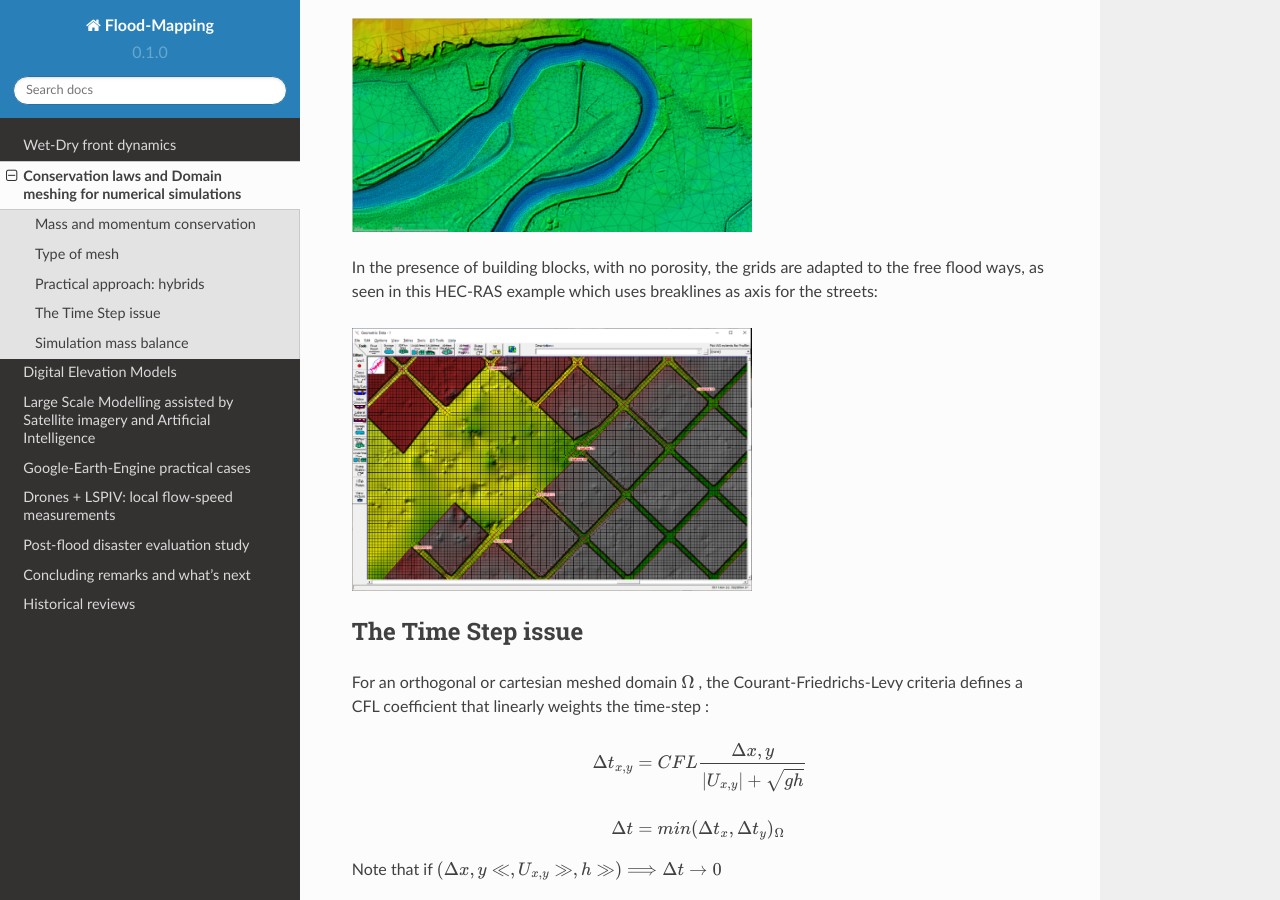
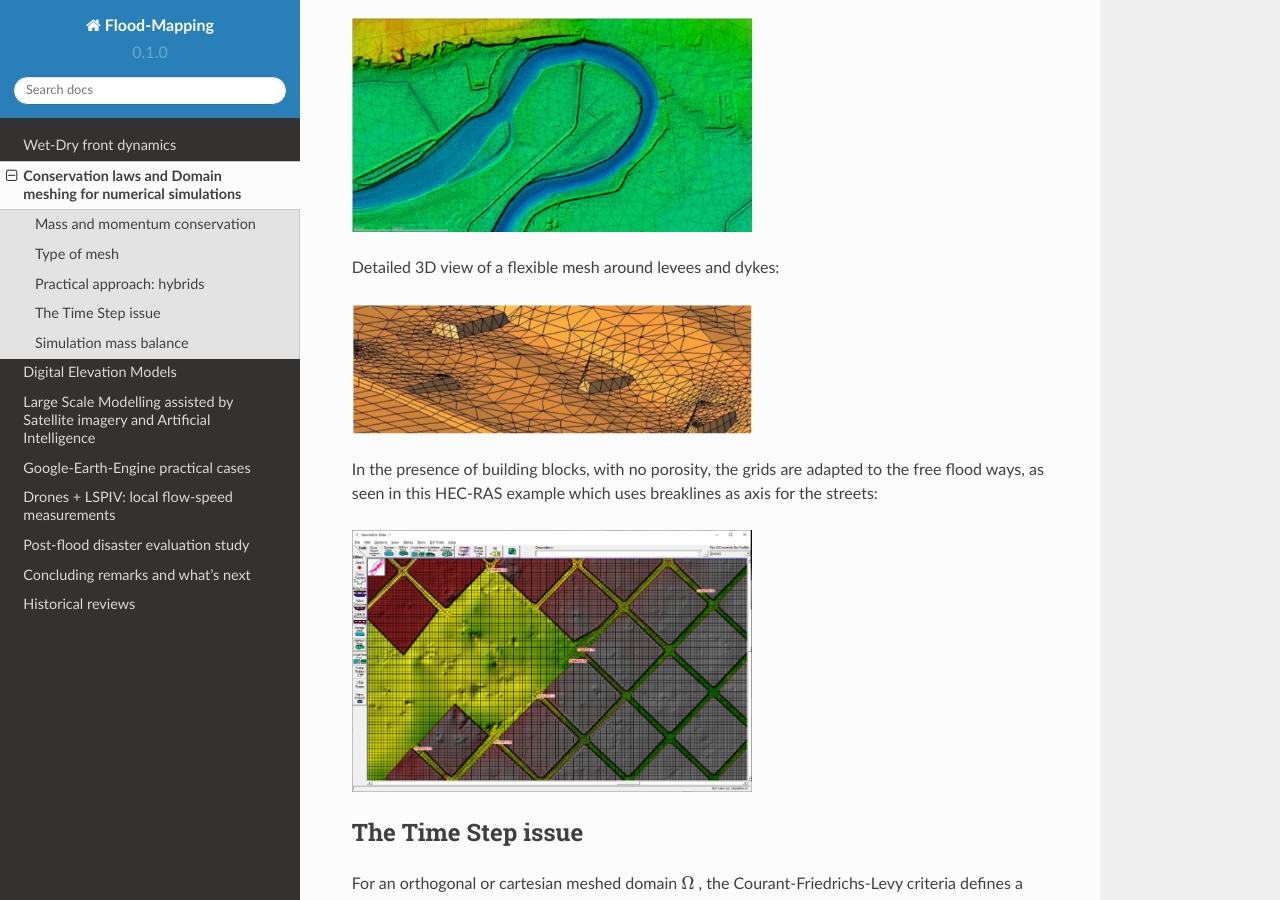
Before and after one commit to ivillamadrid/FloodMapping, a Sphinx documentation site: the page built from docs/source/claws.rst, in a window 1280 px wide and 900 px high, scrolled down 2667 px. Built offline with Sphinx 7.4.7 and the Read the Docs theme 2.0.0, drawn with Linux system fonts in a browser that asks for light colours.

Commit message:
Update claws.rst

```diff
--- a/docs/source/claws.rst
+++ b/docs/source/claws.rst
@@ -96,6 +96,12 @@ Or the widespread non-structured triangular mesh for the whole domain, also know
   :width: 400
   :alt: SRH
 
+Detailed 3D view of a flexible mesh around levees and dykes:
+
+.. image:: NonStructMesh_Levees.png
+  :width: 400
+  :alt: NSM
+
 In the presence of building blocks, with no porosity, the grids are adapted to the free flood ways, as seen in this HEC-RAS example which uses breaklines as axis for the streets:
 
 .. image:: HEC_Mallado-Cuadras.png
```
